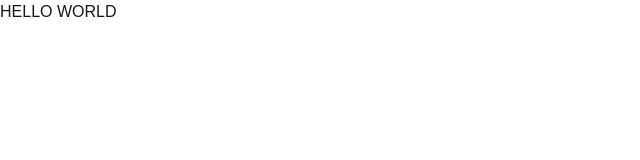
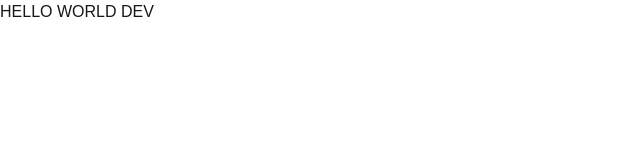
Before and after one commit to josefrancisco17/cv-website, a Next.js app: page / in a window 1280 px wide. Shown: the top 160 px of the page, without its empty margins (0-640 px from the left). Built offline with nearby package versions, Linux system fonts and the light colour scheme.

Commit message:
Creating dev branch

```diff
--- a/src/app/page.js
+++ b/src/app/page.js
@@ -3,7 +3,7 @@ import Image from "next/image";
 export default function Home() {
   return (
     <div>
-      <h1>HELLO WORLD</h1>
+      <h1>HELLO WORLD DEV</h1>
     </div>
   );
 }
```
